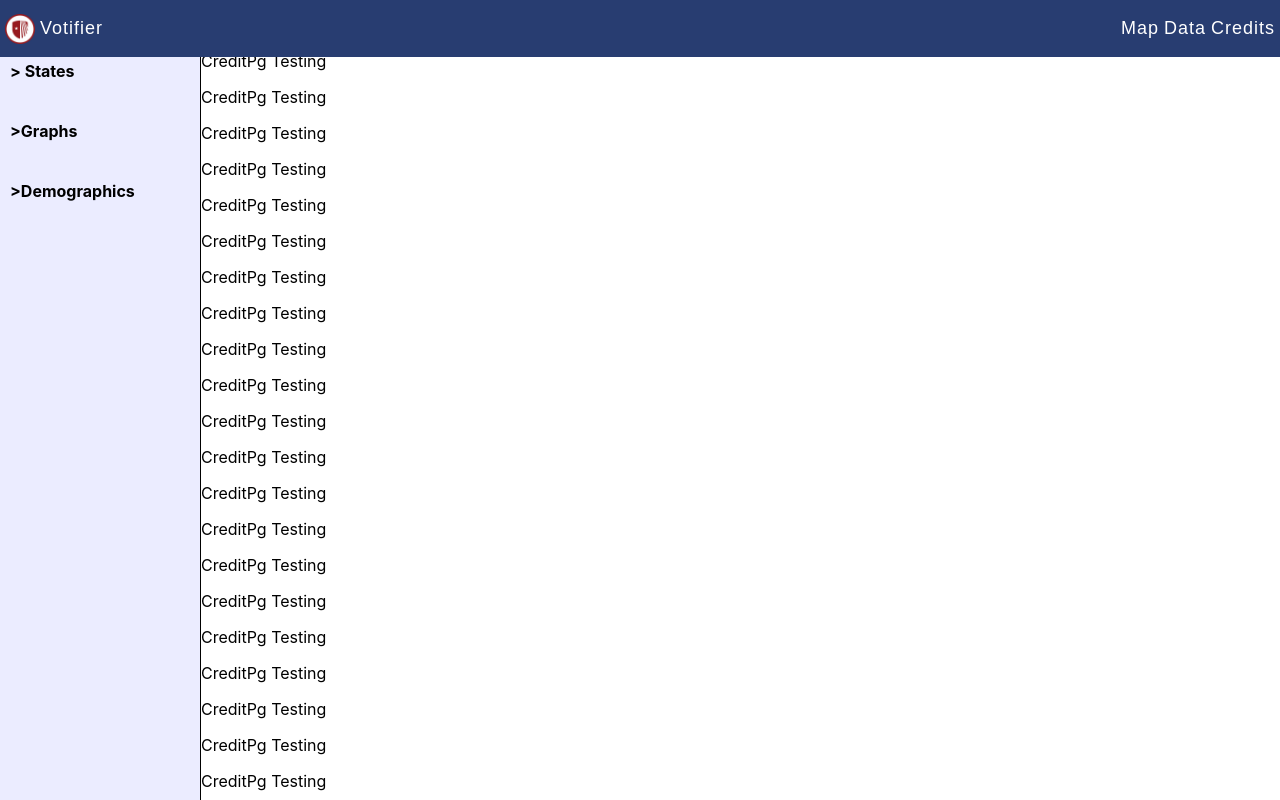
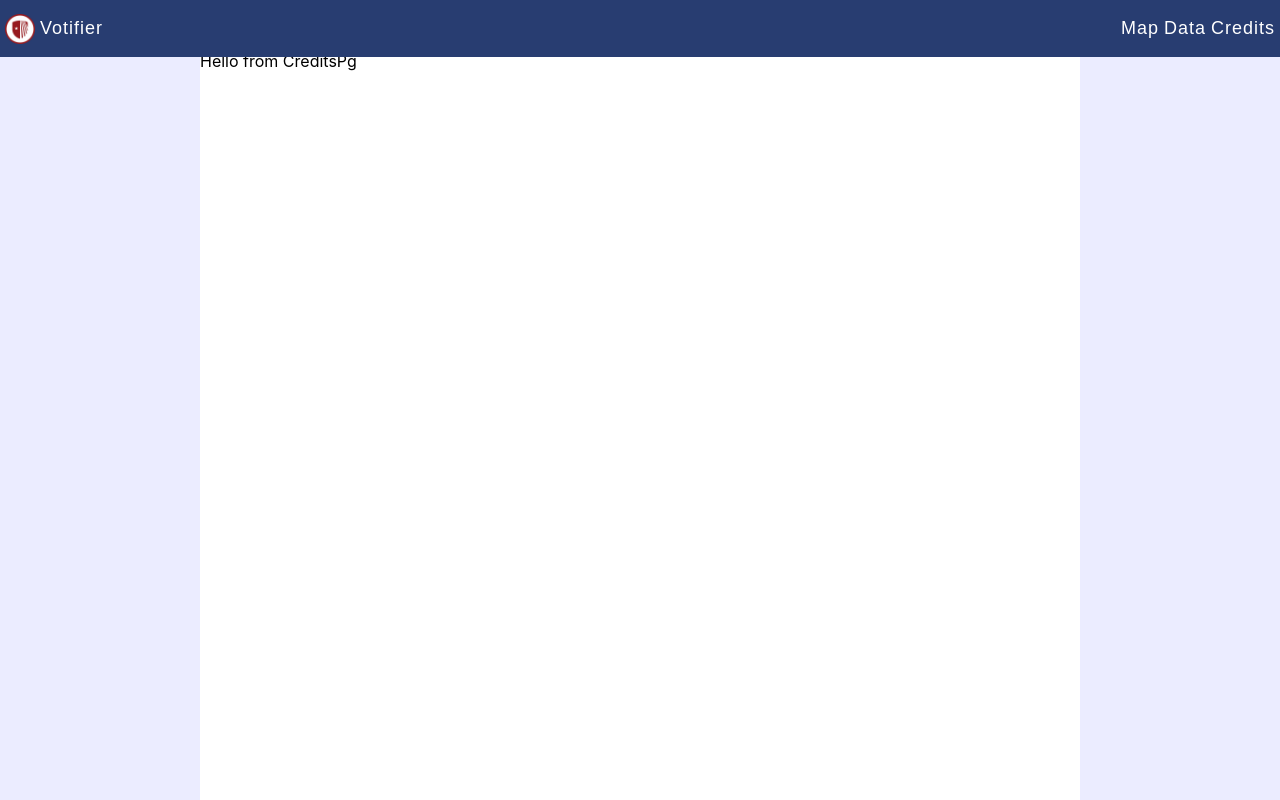
Before and after one commit to SBU-CSE-416/votifier, a React (Create React App) app in the folder client/: page / in a window 1280 px wide. Both pictures are taken after a click on the element "Credits". Shown: the top 800 px of the page. Built offline with nearby package versions, Linux system fonts and the light colour scheme.

Commit message:
added side panels to creditspg

```diff
--- a/client/src/components/creditPg.js
+++ b/client/src/components/creditPg.js
@@ -1,34 +1,19 @@
+import "../stylesheets/credits.css"
+
 export default function CreditPg() {
     return(
-        <div>
-            <p>CreditPg Testing</p>
-            <p>CreditPg Testing</p>
-            <p>CreditPg Testing</p>
-            <p>CreditPg Testing</p>
-            <p>CreditPg Testing</p>
-            <p>CreditPg Testing</p>
-            <p>CreditPg Testing</p>
-            <p>CreditPg Testing</p>
-            <p>CreditPg Testing</p>
-            <p>CreditPg Testing</p>
-            <p>CreditPg Testing</p>
-            <p>CreditPg Testing</p>
-            <p>CreditPg Testing</p>
-            <p>CreditPg Testing</p>
-            <p>CreditPg Testing</p>
-            <p>CreditPg Testing</p>
-            <p>CreditPg Testing</p>
-            <p>CreditPg Testing</p>
-            <p>CreditPg Testing</p>
-            <p>CreditPg Testing</p>
-            <p>CreditPg Testing</p>
-            <p>CreditPg Testing</p>
-            <p>CreditPg Testing</p>
-            <p>CreditPg Testing</p>
-            <p>CreditPg Testing</p>
-            <p>CreditPg Testing</p>
-            <p>CreditPg Testing</p>
+        <div style={{display:"flex", width:"100vw"}}>
+            <div className="side-panel">
 
+            </div>
+
+            <div className="content-area">
+                <p>Hello from CreditsPg</p>
+            </div>
+
+            <div className="side-panel">
+
+            </div>
         </div>
     );
 }
--- a/client/src/components/votifier.js
+++ b/client/src/components/votifier.js
@@ -44,7 +44,7 @@ export default function Votifier() {
         <section>
             <NavBar setPage={setPage}></NavBar>
             <div style={{display:"flex"}}>
-                {pg !== "home" ? (<LeftSideMenu></LeftSideMenu>) : null}
+                {pg !== "home" && pg !== "credits" ? (<LeftSideMenu></LeftSideMenu>) : null}
                 {checkState()}
             </div>
         </section>
--- /dev/null
+++ b/client/src/stylesheets/credits.css
@@ -0,0 +1,9 @@
+.side-panel{
+    width: 200px;
+    height: 100vh;
+    background-color: #EBECFF;
+}
+
+.content-area{
+    flex-grow: 1;
+}
```
